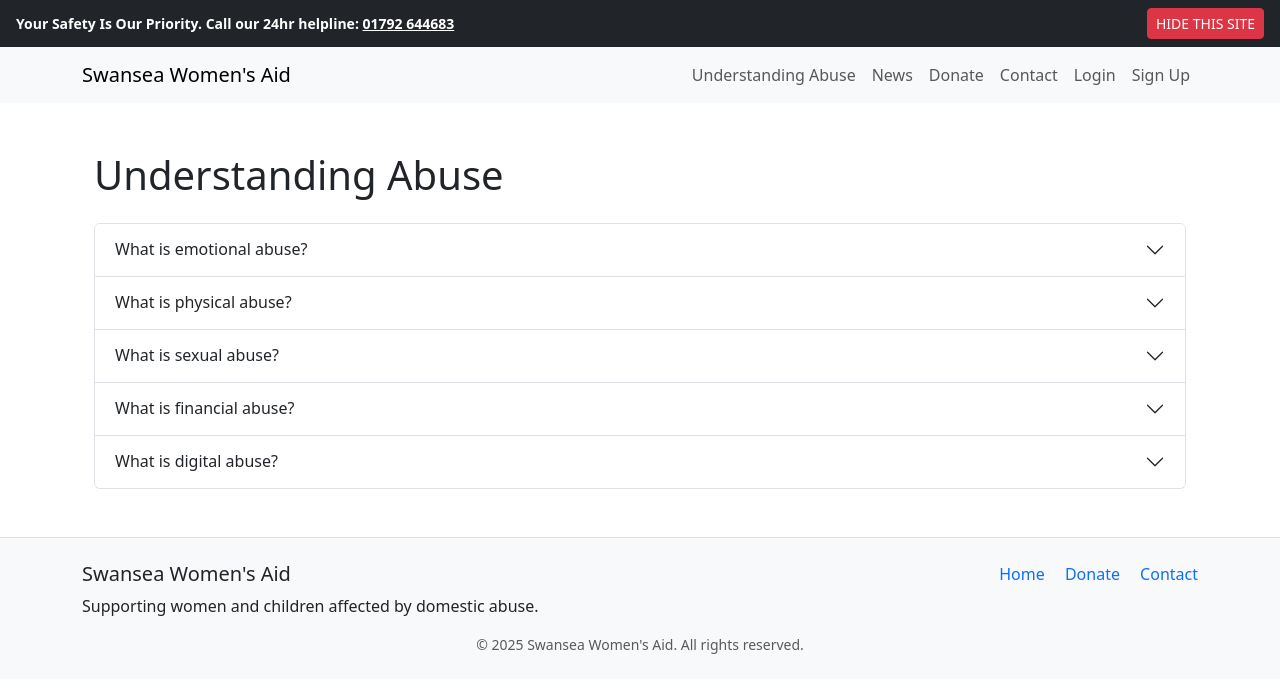
After one commit to shipleyux/charity-site-ms4, a Django app: page /types-of-abuse/ in a window 1280 px wide. The commit adds this page. Shown: the top 693 px of the page. Run offline with Django 4.2, Linux system fonts and the light colour scheme.

Commit message:
add abuse page and readme intro

```diff
--- a/core/templates/base.html
+++ b/core/templates/base.html
@@ -17,12 +17,12 @@
   </div>
 
 
-  <!-- MAIN NAVBAR -->
   <nav class="navbar navbar-expand-lg navbar-light bg-light mb-4">
     <div class="container">
       <a class="navbar-brand" href="{% url 'home' %}">Swansea Women's Aid</a>
       <div class="collapse navbar-collapse">
         <ul class="navbar-nav ms-auto">
+          <li class="nav-item"><a class="nav-link" href="{% url 'types_of_abuse' %}">Understanding Abuse</a></li>
           <li class="nav-item"><a class="nav-link" href="{% url 'post_list' %}">News</a></li>
           <li class="nav-item"><a class="nav-link" href="{% url 'donate' %}">Donate</a></li>
           <li class="nav-item"><a class="nav-link" href="{% url 'contact' %}">Contact</a></li>
@@ -37,6 +37,7 @@
       </div>
     </div>
   </nav>
+
 
   <!-- Main page content -->
   <main class="container">
--- /dev/null
+++ b/core/templates/core/types_of_abuse.html
@@ -0,0 +1,75 @@
+{% extends "base.html" %}
+
+{% block content %}
+<div class="container my-5">
+  <h1 class="mb-4">Understanding Abuse</h1>
+  <div class="accordion" id="abuseAccordion">
+
+    <div class="accordion-item">
+      <h2 class="accordion-header" id="headingOne">
+        <button class="accordion-button collapsed" type="button" data-bs-toggle="collapse" data-bs-target="#collapseOne">
+          What is emotional abuse?
+        </button>
+      </h2>
+      <div id="collapseOne" class="accordion-collapse collapse" data-bs-parent="#abuseAccordion">
+        <div class="accordion-body">
+          Lorem ipsum dolor sit amet, consectetur adipiscing elit. Emotional abuse content goes here.
+        </div>
+      </div>
+    </div>
+
+    <div class="accordion-item">
+      <h2 class="accordion-header" id="headingTwo">
+        <button class="accordion-button collapsed" type="button" data-bs-toggle="collapse" data-bs-target="#collapseTwo">
+          What is physical abuse?
+        </button>
+      </h2>
+      <div id="collapseTwo" class="accordion-collapse collapse" data-bs-parent="#abuseAccordion">
+        <div class="accordion-body">
+          Lorem ipsum dolor sit amet, consectetur adipiscing elit. Physical abuse content goes here.
+        </div>
+      </div>
+    </div>
+
+    <div class="accordion-item">
+      <h2 class="accordion-header" id="headingThree">
+        <button class="accordion-button collapsed" type="button" data-bs-toggle="collapse" data-bs-target="#collapseThree">
+          What is sexual abuse?
+        </button>
+      </h2>
+      <div id="collapseThree" class="accordion-collapse collapse" data-bs-parent="#abuseAccordion">
+        <div class="accordion-body">
+          Lorem ipsum dolor sit amet, consectetur adipiscing elit. Sexual abuse content goes here.
+        </div>
+      </div>
+    </div>
+
+    <div class="accordion-item">
+      <h2 class="accordion-header" id="headingFour">
+        <button class="accordion-button collapsed" type="button" data-bs-toggle="collapse" data-bs-target="#collapseFour">
+          What is financial abuse?
+        </button>
+      </h2>
+      <div id="collapseFour" class="accordion-collapse collapse" data-bs-parent="#abuseAccordion">
+        <div class="accordion-body">
+          Lorem ipsum dolor sit amet, consectetur adipiscing elit. Financial abuse content goes here.
+        </div>
+      </div>
+    </div>
+
+    <div class="accordion-item">
+      <h2 class="accordion-header" id="headingFive">
+        <button class="accordion-button collapsed" type="button" data-bs-toggle="collapse" data-bs-target="#collapseFive">
+          What is digital abuse?
+        </button>
+      </h2>
+      <div id="collapseFive" class="accordion-collapse collapse" data-bs-parent="#abuseAccordion">
+        <div class="accordion-body">
+          Lorem ipsum dolor sit amet, consectetur adipiscing elit. Digital abuse content goes here.
+        </div>
+      </div>
+    </div>
+
+  </div>
+</div>
+{% endblock %}
--- a/core/urls.py
+++ b/core/urls.py
@@ -6,6 +6,8 @@ from .views import (
     donate, donation_thank_you,
     contact_view, contact_thank_you
 )
+from .views import types_of_abuse_view
+
 
 urlpatterns = [
     path('', home_view, name='home'),
@@ -19,4 +21,6 @@ urlpatterns = [
     path('post/<slug:slug>/edit/', PostUpdateView.as_view(), name='post_edit'),
     path('post/<slug:slug>/delete/', PostDeleteView.as_view(), name='post_delete'),
     path('post/<slug:slug>/', PostDetailView.as_view(), name='post_detail'),
+    path('types-of-abuse/', types_of_abuse_view, name='types_of_abuse'),
+
 ]
--- a/core/views.py
+++ b/core/views.py
@@ -13,6 +13,7 @@ from django.contrib.auth.mixins import LoginRequiredMixin, UserPassesTestMixin
 from django.views.generic.edit import UpdateView
 from .models import ContactMessage
 from django import forms
+
 
 class ContactForm(forms.ModelForm):
     class Meta:
@@ -101,3 +102,7 @@ class PostDeleteView(LoginRequiredMixin, UserPassesTestMixin, DeleteView):
 
     def test_func(self):
         return self.request.user == self.get_object().author
+
+
+def types_of_abuse_view(request):
+    return render(request, 'core/types_of_abuse.html')
```
Also changed, not shown: README.md.
